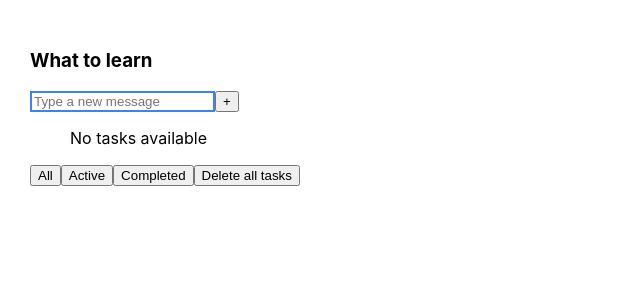
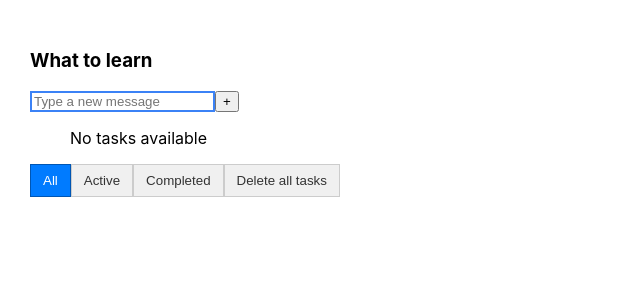
Before and after one commit to TatsianaKedrova/todolist-homework_project, a React (Vite) app: page / in a window 1280 px wide. Shown: the top 300 px of the page, without its empty margins (0-640 px from the left). Built offline with nearby package versions, Linux system fonts and the light colour scheme.

Commit message:
added styles for filter buttons; added conditional color change for button comp;  added style for div wrapper around filter buttons

```diff
--- a/src/App.css
+++ b/src/App.css
@@ -21,3 +21,20 @@
 .task-input.error:focus {
   border-color: #dc2626 !important;
 }
+
+.active-filter {
+  background-color: aquamarine;
+}
+
+.filter-buttons button {
+  background-color: #f0f0f0;
+  color: #333;
+  border: 1px solid #ccc;
+  padding: 8px 12px;
+  cursor: pointer;
+}
+.filter-buttons button.active-btn {
+  background-color: #007bff; /* Change to your preferred color */
+  color: white;
+  border-color: #0056b3;
+}
--- a/src/components/Button.tsx
+++ b/src/components/Button.tsx
@@ -1,8 +1,21 @@
+import React from "react";
+import { useTodolistStore } from "../store.zustand/useTodolistStore";
+
 type Props = {
   children: React.ReactNode;
   actionOnClick?: () => void;
 };
 
 export const Button = ({ children, actionOnClick }: Props) => {
-  return <button onClick={actionOnClick}>{children}</button>;
+  const filter = useTodolistStore((state) => state.filter);
+  const firstChild = React.Children.toArray(children)[0];
+
+  return (
+    <button
+      className={filter === firstChild.toString().toLowerCase() ? "active-btn" : ""}
+      onClick={actionOnClick}
+    >
+      {children}
+    </button>
+  );
 };
--- a/src/components/FullInput.tsx
+++ b/src/components/FullInput.tsx
@@ -43,17 +43,17 @@ export const FullInput = () => {
   }, [tasks, filter]);
 
   const handleInputChange = (e: React.ChangeEvent<HTMLInputElement>) => {
+    setTitle(e.currentTarget.value);
     setHasError(false);
-    setTitle(e.currentTarget.value);
   };
   const handleAddTask = () => {
     if (title.trim() === "") {
       triggerError();
       return;
     }
+    setHasError(false);
     addNewTask(title);
     setTitle("");
-    setHasError(false);
     if (timeoutRef.current) {
       clearTimeout(timeoutRef.current);
     }
@@ -74,7 +74,6 @@ export const FullInput = () => {
       }
     }
   };
-  console.log("has error: ", hasError);
   return (
     <div>
       <input
@@ -89,6 +88,9 @@ export const FullInput = () => {
           if (timeoutRef.current) {
             clearTimeout(timeoutRef.current);
           }
+        }}
+        onFocus={() => {
+          setHasError(false);
         }}
         onKeyDown={handleKeyDown}
       />
--- a/src/components/TodolistItem.tsx
+++ b/src/components/TodolistItem.tsx
@@ -6,16 +6,19 @@ import { FullInput } from "./FullInput";
 export const TodolistItem = ({ title }: TodolistItemProps) => {
   const deleteAllTasks = useTodolistStore((state) => state.deleteAllTasks);
   const changeFilter = useTodolistStore((state) => state.changeFilter);
-
   return (
     <div>
       <h3>{title}</h3>
       <div>
         <FullInput />
       </div>
-      <div>
-        <Button actionOnClick={() => changeFilter("all")}>All</Button>
-        <Button actionOnClick={() => changeFilter("active")}>Active</Button>
+      <div className="filter-buttons">
+        <Button actionOnClick={() => changeFilter("all")}>
+          All
+        </Button>
+        <Button actionOnClick={() => changeFilter("active")}>
+          Active
+        </Button>
         <Button actionOnClick={() => changeFilter("completed")}>
           Completed
         </Button>
```
